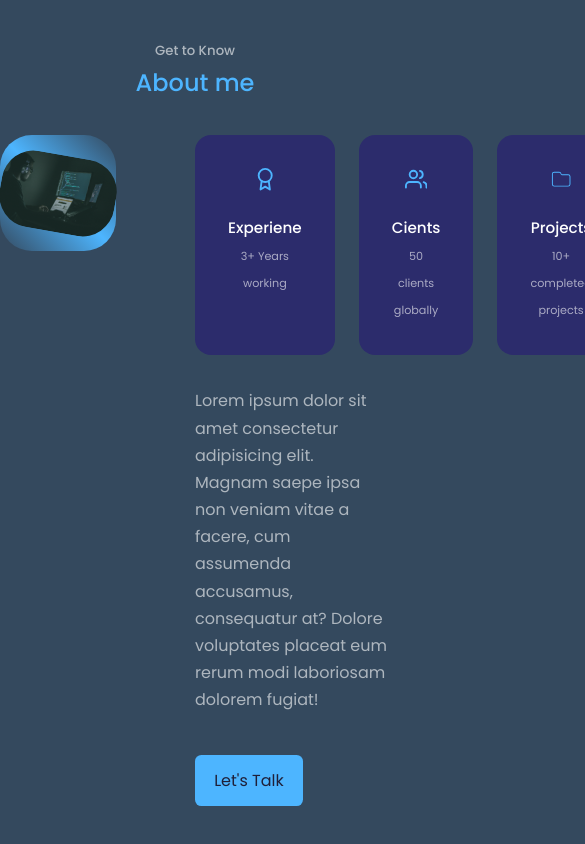
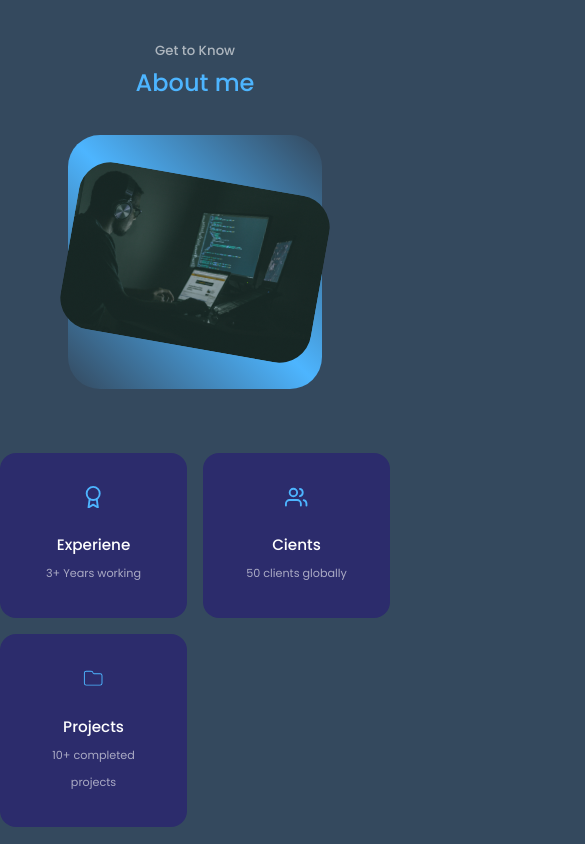
Before and after one commit to monari1/react_portfolio, a React (Create React App) app in the folder portfolio_final/: page / in a window 390 px wide. Shown: the part 900-1744 px from the top of the page, 585 px wide, since content can reach past the window. Built offline with nearby package versions, Linux system fonts and the light colour scheme.

Commit message:
media queries for about

```diff
--- a/portfolio_final/src/components/about/About.css
+++ b/portfolio_final/src/components/about/About.css
@@ -58,3 +58,41 @@
     margin: 2rem  0 2.6rem;
     color: var(--color-light);
 }
+
+
+
+ /*====================== MEDIA QUERIES (MEDIUM DEVICES)=======================================*/
+ @media  screen and (max-width: 1024px){
+    .about_container{
+        grid-template-columns: 1fr;
+        gap: 0;
+      }
+      .about_me{
+        width: 50%;
+        margin: 2rem auto 4rem;
+      }
+      .about_content{
+        margin: 1rem 0 1.5rem;
+      }
+
+   }
+
+     /*====================== MEDIA QUERIES (SMALL DEVICES)=======================================*/
+     @media  screen and (max-width: 600px){
+        .about_content{
+            text-align: center;
+          }
+          .about_me{
+            width: 65%;
+            margin: 0 auto 3rem;
+          }
+          .about_cards{
+            grid-template-columns: 1fr 1fr;
+            gap: 1rem;
+          }
+          .about_content p{
+            margin: 1.5rem 0;
+          }
+
+
+     }
--- a/portfolio_final/src/components/header/header.css
+++ b/portfolio_final/src/components/header/header.css
@@ -42,16 +42,21 @@ header{
     /* text-decoration: underline; */
     -webkit-box-reflect: below -150px linear-gradient(transparent, #0004);
     padding-bottom: 4rem;
-    animation: animate;
+    animation: animate 5s linear infinite;
 }
 
 @keyframes animate {
-    0%{
+    0%, 18%, 20%, 50.1%, 60%, 65.1%, 90.1%, 92%{
         color: #0e3742;
-        box-shadow: none;
+        text-shadow: none;
     }
-    100%{
+    18.1%, 20.1%, 30%, 50%, 60.1%, 65%,80.1%,90%, 92.1%, 100%{
         color: #fff;
+        text-shadow: 0, 0, 10px, #03bcf4,
+        0, 0, 10px, #03bcf4,
+        0, 0, 10px, #03bcf4,
+        0, 0, 10px, #03bcf4,
+        0, 0, 10px, #03bcf4,;
     }
 }
 /* ================================= ME =================================== */
```
